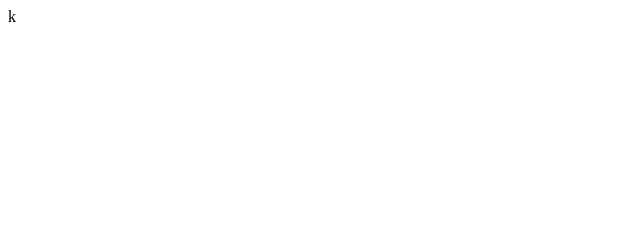
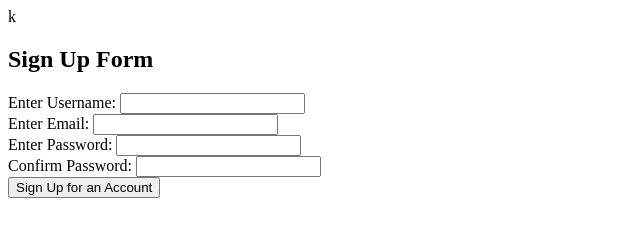
Before and after one commit to ptug81042/sign-up-form, a plain HTML site: page index.html in a window 1280 px wide. Shown: the whole page, without its empty margins (0-640 px from the left). Drawn offline with Linux system fonts and the light colour scheme.

Commit message:
added the basic HTML structure for the sign up form

```diff
--- a/index.html
+++ b/index.html
@@ -7,8 +7,33 @@
         <title>Sign Up Form</title>
     </head>
     <body>
-
-
+        <main>
+            <form id="signup-form" novalidate>
+                <h2>Sign Up Form</h2>
+                <div class="sign-up-form-group">
+                    <label for="username">Enter Username: </label>
+                    <input type="text" name="username" id="username" required minlength="3" pattern="^[a-zA-Z0-9_]+$" autocomplete="off">
+                    <span class="error-message" id="username-error-message"></span>
+                </div>
+                <div class="sign-up-form-group">
+                    <label for="email">Enter Email: </label>
+                    <input type="text" name="email" id="email" required autocomplete="off">
+                    <span class="error-message" id="email-error-message"></span>
+                </div>
+                <div class="sign-up-form-group">
+                    <label for="password">Enter Password: </label>
+                    <input type="password" name="password" id="password" required minlength="6" autocomplete="off">
+                    <span class="error-message" id="password-error-message"></span>
+                </div>
+                <div class="sign-up-form-group">
+                    <label for="confirm-password">Confirm Password: </label>
+                    <input type="password" name="confirm-password" id="confirm-password" required minlength="6" autocomplete="off">
+                    <span class="error-message" id="confirm-password-error-message"></span>
+                </div>
+                <button type="submit">Sign Up for an Account</button>
+                <div id="sign-up-success-message" class="sign-up-success-message"></div>
+            </form>
+        </main>
         <script src="script.js"></script>
     </body>
 </html>
```
